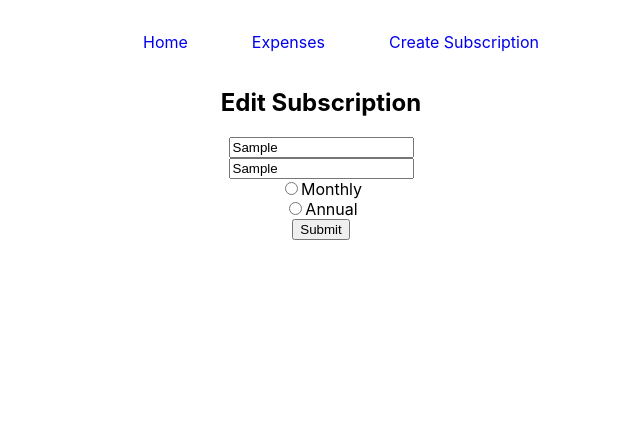
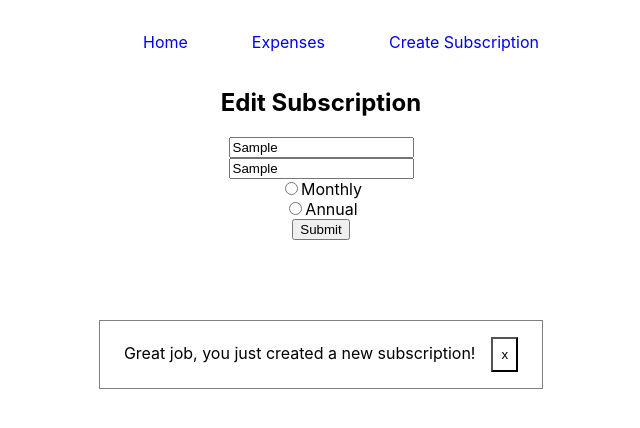
Before and after one commit to zdavidson/sounder-engineering-pratical, a React (Create React App) app: page /edit/1 in a window 1280 px wide. Both pictures are taken after typing "Sample", "Sample" into the empty fields and a click on the input "Submit". Shown: the top 428 px of the page, without its empty margins (319-959 px from the left). Built offline with nearby package versions, Linux system fonts and the light colour scheme.

Commit message:
toast added

```diff
--- a/package.json
+++ b/package.json
@@ -8,7 +8,6 @@
     "@testing-library/user-event": "^13.5.0",
     "react": "^17.0.2",
     "react-dom": "^17.0.2",
-    "react-query": "^3.34.16",
     "react-router-dom": "^6.2.2",
     "react-scripts": "5.0.0",
     "sass": "^1.49.9",
--- a/src/App.js
+++ b/src/App.js
@@ -9,7 +9,7 @@ import SubscriptionDetails from "./components/SubscriptionDetails";
 import EditSubscription from "./components/EditSubscription";
 
 import { SelectedSubscriptionProvider } from "./context/SelectedSubscriptionContext";
-import { SubscriptionsToDeleteProvider } from "./context/SubscriptionsToDeleteContext";
+import { ToastProvider } from "./context/ToastContext";
 
 // Home -- See all subscriptions in table paginated at 10 per page
 
@@ -29,7 +29,7 @@ function App() {
   return (
     <Router>
       <SelectedSubscriptionProvider>
-        <SubscriptionsToDeleteProvider>
+        <ToastProvider>
           <div className="App">
             <Navigation />
 
@@ -41,7 +41,7 @@ function App() {
               <Route path="/edit/:id" element={<EditSubscription />} />
             </Routes>
           </div>
-        </SubscriptionsToDeleteProvider>
+        </ToastProvider>
       </SelectedSubscriptionProvider>
     </Router>
   );
--- a/src/components/CreateSubscription.js
+++ b/src/components/CreateSubscription.js
@@ -1,12 +1,26 @@
+import { useToast } from "../context/ToastContext";
+import Toast from "./Toast";
+
 const CreateSubscription = () => {
+  const toggleToast = useToast();
+  const toastText = "created a new subscription";
+
   return (
-    <div style={{ display: "flex", justifyContent: "center" }}>
+    <div
+      style={{
+        display: "flex",
+        justifyContent: "center",
+        alignItems: "center",
+        flexDirection: "column",
+      }}
+    >
       <form
         style={{
           display: "flex",
           flexDirection: "column",
           width: "45vw",
           alignItems: "center",
+          marginBottom: "5rem",
         }}
       >
         <input type="text" placeholder="Subscription Name" />
@@ -19,8 +33,16 @@ const CreateSubscription = () => {
           <input type="radio" id="annual" value="annual" />
           <label htmlFor="annual">Annual</label>
         </div>
-        <input type="submit" value="Submit" />
+        <input
+          type="submit"
+          value="Submit"
+          onClick={(e) => {
+            e.preventDefault();
+            toggleToast();
+          }}
+        />
       </form>
+      <Toast toastText={toastText} />
     </div>
   );
 };
--- a/src/components/EditSubscription.js
+++ b/src/components/EditSubscription.js
@@ -1,18 +1,30 @@
 import { useSelectedSubscription } from "../context/SelectedSubscriptionContext";
+import { useToast } from "../context/ToastContext";
+import Toast from "./Toast";
 
 const EditSubscription = () => {
   const selectedSubscription = useSelectedSubscription();
+  const toggleToast = useToast();
+  const toastText = "created a new subscription";
 
   return (
     <>
       <h2>Edit Subscription</h2>
-      <div style={{ display: "flex", justifyContent: "center" }}>
+      <div
+        style={{
+          display: "flex",
+          justifyContent: "center",
+          alignItems: "center",
+          flexDirection: "column",
+        }}
+      >
         <form
           style={{
             display: "flex",
             flexDirection: "column",
             width: "45vw",
             alignItems: "center",
+            marginBottom: "5rem",
           }}
         >
           <input type="text" defaultValue={selectedSubscription.name} />
@@ -28,9 +40,13 @@ const EditSubscription = () => {
           <input
             type="submit"
             value="Submit"
-            onClick={(e) => e.preventDefault()}
+            onClick={(e) => {
+              e.preventDefault();
+              toggleToast();
+            }}
           />
         </form>
+        <Toast toastText={toastText} />
       </div>
     </>
   );
--- /dev/null
+++ b/src/components/Toast.js
@@ -0,0 +1,32 @@
+import { useToast, useShowToast } from "../context/ToastContext";
+
+const Toast = ({ toastText }) => {
+  const toggleToast = useToast();
+  const showToast = useShowToast();
+
+  return (
+    <div
+      style={{
+        border: "1px solid grey",
+        padding: "1rem 1.5rem",
+        display: showToast ? "inline" : "none",
+      }}
+    >
+      Great job, you just {toastText}!
+      <button
+        style={{
+          padding: "0.5rem",
+          marginLeft: "1rem",
+          backgroundColor: "white",
+        }}
+        onClick={() => {
+          toggleToast();
+        }}
+      >
+        x
+      </button>
+    </div>
+  );
+};
+
+export default Toast;
--- /dev/null
+++ b/src/context/ToastContext.js
@@ -0,0 +1,28 @@
+import React, { useContext, useState } from "react";
+
+export const ToastContext = React.createContext();
+export const ShowToastContext = React.createContext();
+
+export const useToast = () => {
+  return useContext(ToastContext);
+};
+
+export const useShowToast = () => {
+  return useContext(ShowToastContext);
+};
+
+export const ToastProvider = ({ children }) => {
+  const [showToast, setShowToast] = useState(false);
+
+  const toggleToast = () => {
+    setShowToast(!showToast);
+  };
+
+  return (
+    <ToastContext.Provider value={toggleToast}>
+      <ShowToastContext.Provider value={showToast}>
+        {children}
+      </ShowToastContext.Provider>
+    </ToastContext.Provider>
+  );
+};
```
Also changed, not shown: 1 other file (tests, documents, lock files or other folders).
